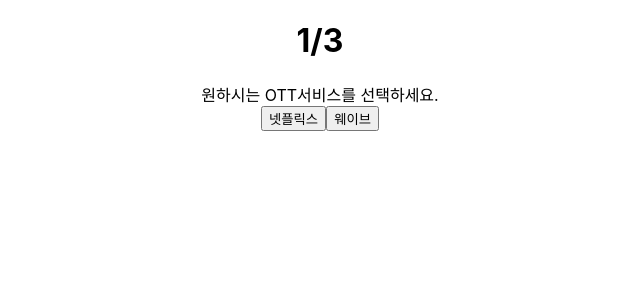
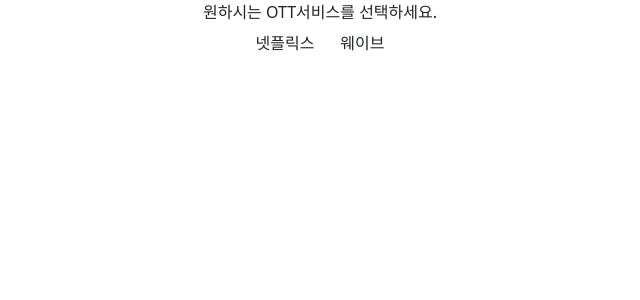
Before and after one commit to wlals2997/shareD, a React (Create React App) app: page /select in a window 1280 px wide. Shown: the top 300 px of the page, without its empty margins (320-960 px from the left). Built offline with nearby package versions, Linux system fonts and the light colour scheme.

Commit message:
셀렉트페이지

```diff
--- a/package.json
+++ b/package.json
@@ -6,7 +6,9 @@
     "@testing-library/jest-dom": "^5.15.1",
     "@testing-library/react": "^11.2.7",
     "@testing-library/user-event": "^12.8.3",
+    "bootstrap": "^5.1.3",
     "react": "^17.0.2",
+    "react-bootstrap": "^2.0.3",
     "react-dom": "^17.0.2",
     "react-router-dom": "^6.0.2",
     "react-scripts": "4.0.3",
--- a/src/App.js
+++ b/src/App.js
@@ -1,4 +1,5 @@
 import logo from './logo.svg';
+
 import { BrowserRouter, Route, Routes } from 'react-router-dom';
 import './App.css';
 import MainPage from './pages/MainPage';
--- a/src/index.js
+++ b/src/index.js
@@ -3,6 +3,7 @@
 import './index.css';
 import App from './App';
 import reportWebVitals from './reportWebVitals';
+import 'bootstrap/dist/css/bootstrap.css';
 
 ReactDOM.render(
   <React.StrictMode>
--- /dev/null
+++ b/src/pages/SelectPage.css
@@ -0,0 +1,3 @@
+.top{
+    margin-top: 50px;
+}
--- a/src/pages/SelectPage.js
+++ b/src/pages/SelectPage.js
@@ -1,20 +1,26 @@
 import React from 'react';
 
 function SelectPage(){
+    const handleClick= (e) =>{
+        console.log(e.target);
+        alert("버튼 클릭");
+    };
+
     return (
-    <div>
-    <div>
+    <div class="top">
+
         <div>
-            <h1>1/3</h1>
+
             <div> 원하시는 OTT서비스를 선택하세요.</div>
 
         </div>
         <div>
-            <button>넷플릭스</button>
-            <button>웨이브</button>
+        <button onClick={handleClick} value="넷플릭스" type="button" class="btn btn-default">넷플릭스</button>
+        <button type="button" class="btn btn-default">웨이브</button>
+
 
         </div>
-    </div>
+
 </div>
     );
 }
```
Also changed, not shown: 1 other file (tests, documents, lock files or other folders).
